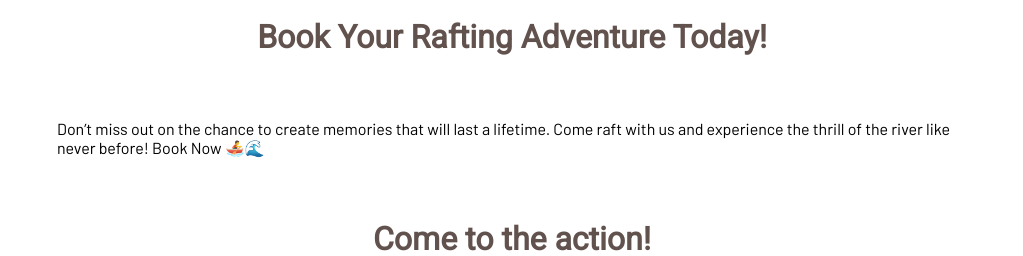
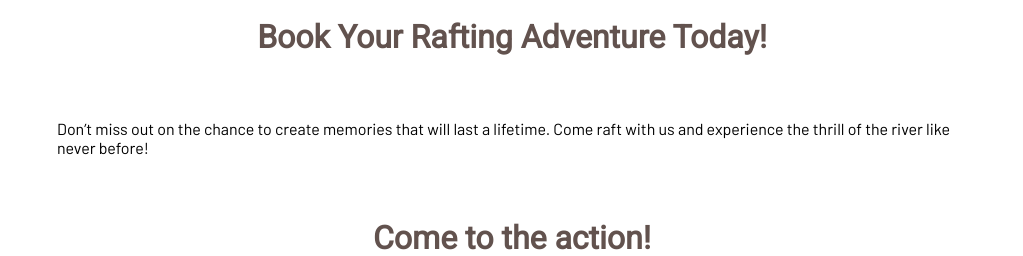
Before and after one commit to ddeotti/wdd130, a plain HTML site: page wwr/index.html in a window 1280 px wide. Shown: the part 1375-1631 px from the top of the page, without its empty margins (128-1151 px from the left). Drawn offline with Linux system fonts and the light colour scheme; a web font is replaced by a local one.

Commit message:
some changes

```diff
--- a/wwr/index.html
+++ b/wwr/index.html
@@ -87,10 +87,7 @@
         <h1>Book Your Rafting Adventure Today!</h1>
         <p>
             Don’t miss out on the chance to create memories that will last a lifetime. Come raft with us and experience
-            the
-            thrill of the river like never before!
-
-            Book Now 🚣‍♂️🌊
+            the thrill of the river like never before!
         </p>
 
         <h1>Come to the action!</h1>
```
Also changed, not shown: index.html (+0 -1 lines), wwr/trips.html (+1 -1 lines), wwr/styles/rafting.css (line endings or trailing spaces).
